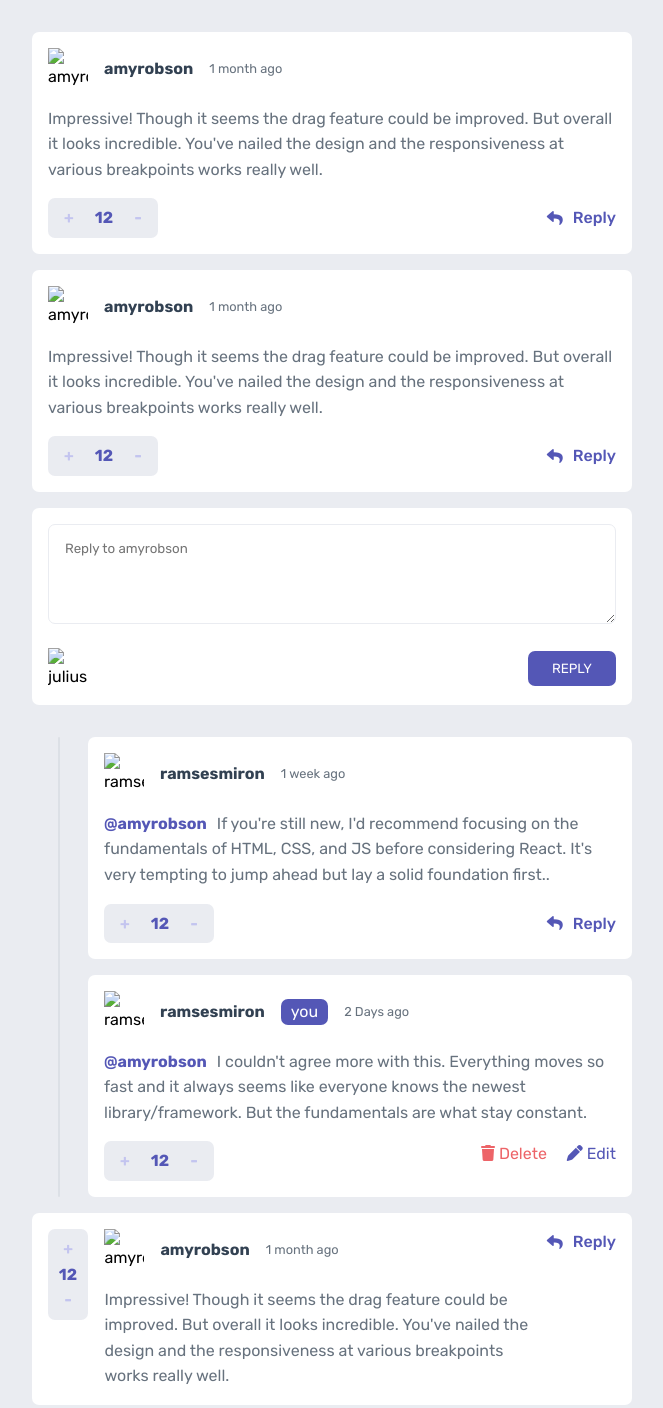
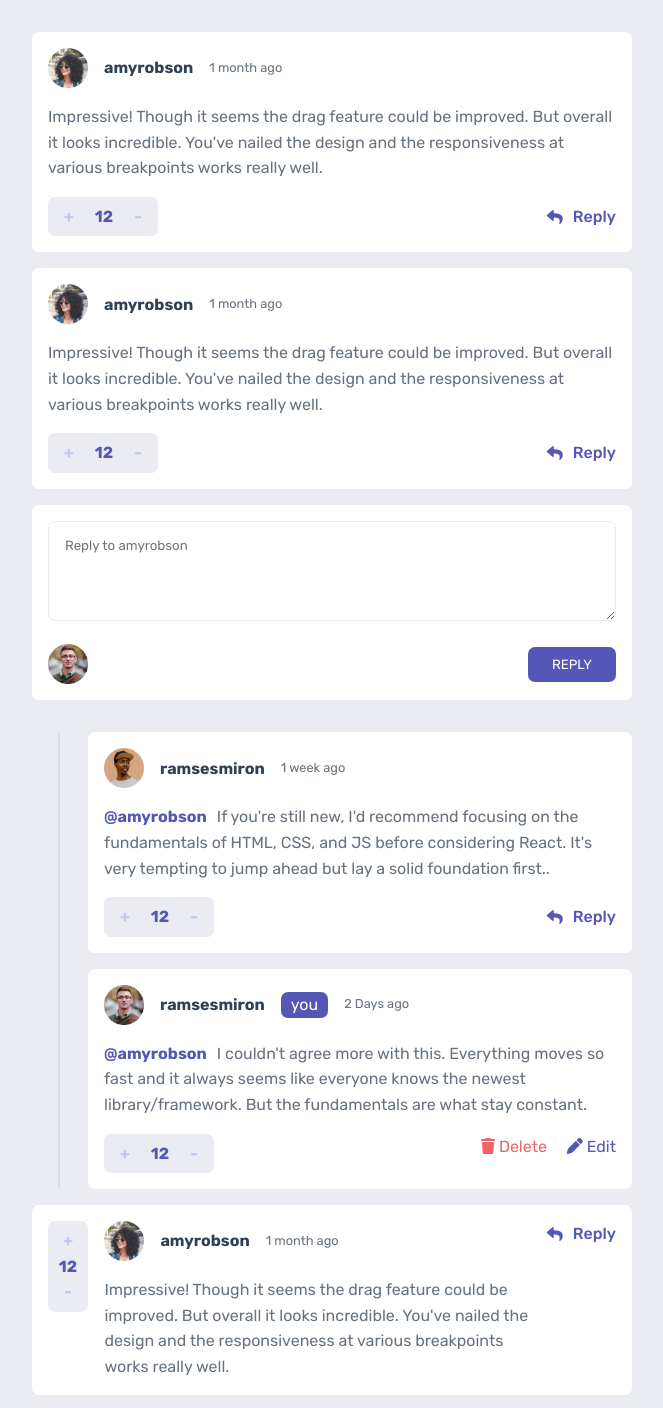
Before and after one commit to ShayanFaghihi/Interactive-comments-section, a plain HTML site: page index.html in a window 1280 px wide. Shown: the top 1408 px of the page, without its empty margins (308-971 px from the left). Drawn offline with Linux system fonts and the light colour scheme; the site is published under a folder, as on GitHub Pages, so addresses that start at the root find nothing.

Commit message:
fixing img src

```diff
--- a/index.html
+++ b/index.html
@@ -28,7 +28,7 @@
 
         <div class="comment-box__main">
           <div class="comment-box__user">
-            <span class="user-avatar"><img src="/images/avatars/image-amyrobson.png" alt="amyrobson" class="avatar"></span>
+            <span class="user-avatar"><img src="images/avatars/image-amyrobson.png" alt="amyrobson" class="avatar"></span>
             <span class="username">amyrobson</span>
             <span class="user-comment-date">1 month ago</span>
           </div> <!--End of user-->
@@ -57,7 +57,7 @@
 
         <div class="comment-box__main">
           <div class="comment-box__user">
-            <span class="user-avatar"><img src="/images/avatars/image-amyrobson.png" alt="amyrobson" class="avatar"></span>
+            <span class="user-avatar"><img src="images/avatars/image-amyrobson.png" alt="amyrobson" class="avatar"></span>
             <span class="username">amyrobson</span>
             <span class="user-comment-date">1 month ago</span>
           </div> <!--End of user-->
@@ -79,7 +79,7 @@
         <form action="" id="replyCommentForm">
           <textarea name="add-comment" id="replyCommentBox" placeholder="Reply to amyrobson"></textarea>
           <div class="add-comment__trigger">
-              <img src="/images/avatars/image-juliusomo.png" alt="juliusomo" class="avatar">
+              <img src="images/avatars/image-juliusomo.png" alt="juliusomo" class="avatar">
               <button type="submit" class="btn btn-blue">Reply</button>
           </div>
         </form>
@@ -99,7 +99,7 @@
 
           <div class="comment-box__main">
             <div class="comment-box__user">
-              <span class="user-avatar"><img src="/images/avatars/image-ramsesmiron.png" alt="ramsesmiron" class="avatar"></span>
+              <span class="user-avatar"><img src="images/avatars/image-ramsesmiron.png" alt="ramsesmiron" class="avatar"></span>
               <span class="username">ramsesmiron</span>
               <span class="user-comment-date">1 week ago</span>
             </div> <!--End of user-->
@@ -129,7 +129,7 @@
           <div class="comment-box__main">
             <div class="comment-box__user">
               <!-- My Comment Details -->
-              <span class="user-avatar"><img src="/images/avatars/image-juliusomo.png" alt="ramsesmiron" class="avatar"></span>
+              <span class="user-avatar"><img src="images/avatars/image-juliusomo.png" alt="ramsesmiron" class="avatar"></span>
               <span class="username">ramsesmiron</span>
               <span class="you-tag">you</span>
               <span class="user-comment-date">2 Days ago</span>
@@ -166,7 +166,7 @@
 
         <div class="comment-box__main">
           <div class="comment-box__user">
-            <span class="user-avatar"><img src="/images/avatars/image-amyrobson.png" alt="amyrobson" class="avatar"></span>
+            <span class="user-avatar"><img src="images/avatars/image-amyrobson.png" alt="amyrobson" class="avatar"></span>
             <span class="username">amyrobson</span>
             <span class="user-comment-date">1 month ago</span>
           </div> <!--End of user-->
@@ -191,7 +191,7 @@
       <form action="" id="addCommentForm">
         <textarea name="add-comment" id="addCommentBox" placeholder="Add a comment..."></textarea>
         <div class="add-comment__trigger">
-            <img src="/images/avatars/image-juliusomo.png" alt="juliusomo" class="avatar">
+            <img src="images/avatars/image-juliusomo.png" alt="juliusomo" class="avatar">
             <button type="submit" class="btn btn-blue">Send</button>
         </div>
       </form>
```
